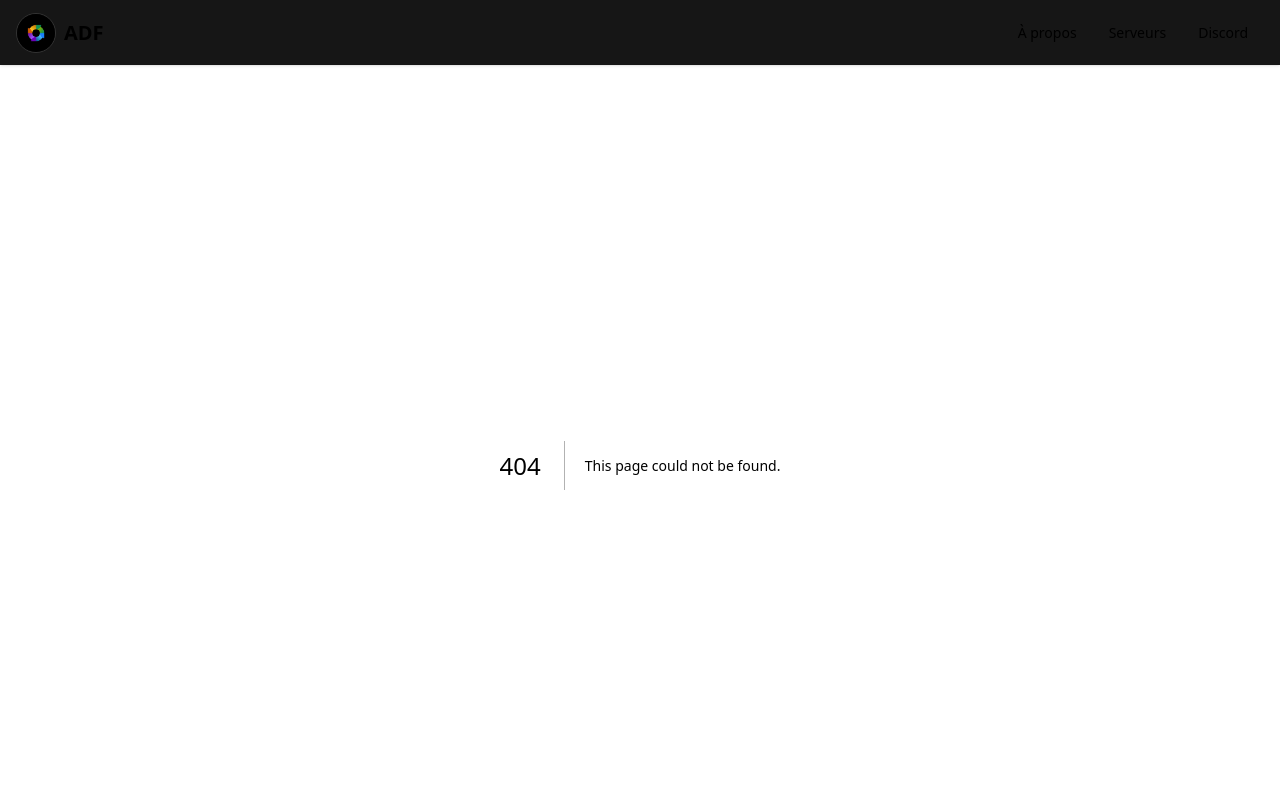
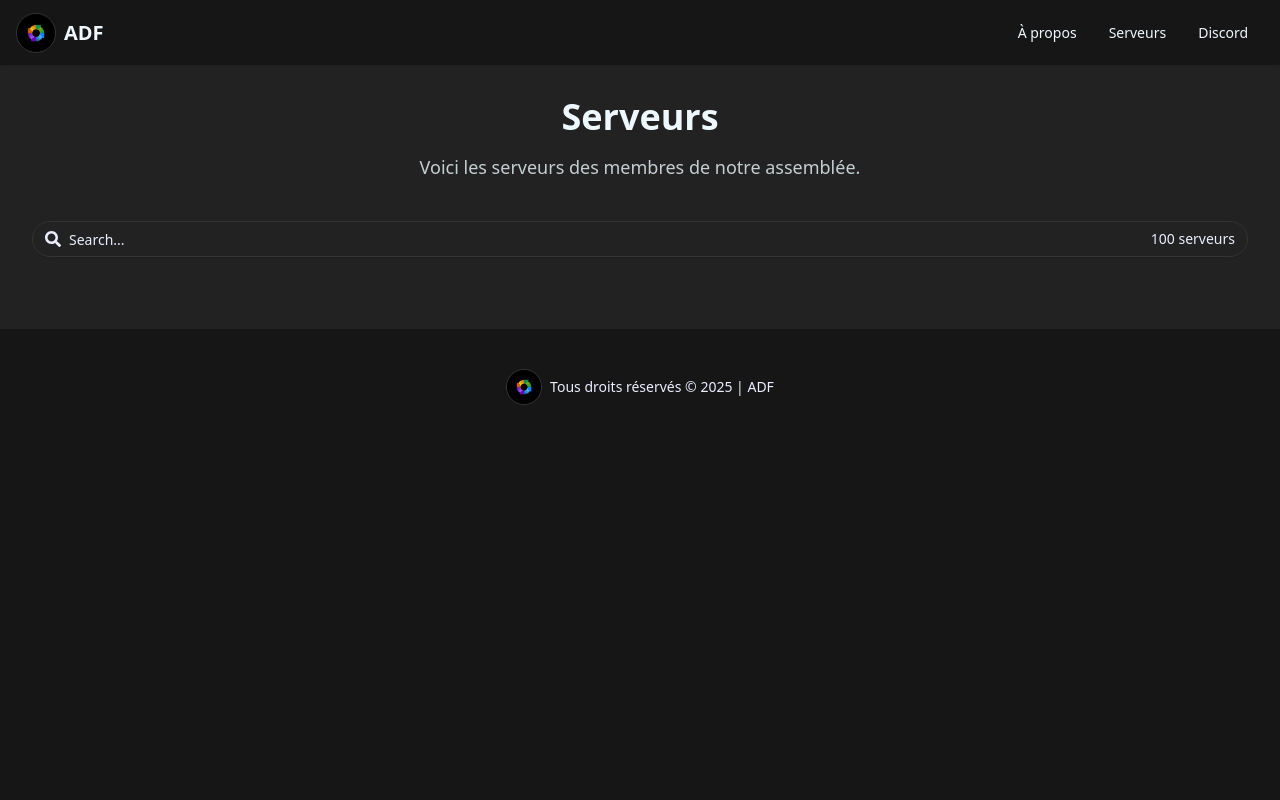
Before and after one commit to hawai1401/adf, a Next.js app: page /serveurs in a window 1280 px wide. Before the commit this address had no page. Shown: the top 800 px of the page. Built offline with nearby package versions, Linux system fonts and the light colour scheme.

Commit message:
Ajout de la page des serveurs

```diff
--- /dev/null
+++ b/app/serveurs/page.tsx
@@ -0,0 +1,30 @@
+import {
+  InputGroup,
+  InputGroupAddon,
+  InputGroupInput,
+  InputGroupText,
+} from "@/components/ui/input-group";
+import { FaSearch } from "react-icons/fa";
+
+export default function Serveurs() {
+  return (
+    <main className="p-8 flex flex-col gap-10 bg-base-200">
+      <div className="flex flex-col gap-4 text-center">
+        <h1 className="text-4xl font-semibold">Serveurs</h1>
+        <p className="text-lg opacity-80">
+          Voici les serveurs des membres de notre assemblée.
+        </p>
+      </div>
+      <InputGroup className="rounded-full">
+        <InputGroupInput placeholder="Search..." />
+        <InputGroupAddon>
+          <FaSearch />
+        </InputGroupAddon>
+        <InputGroupAddon align="inline-end">
+          <InputGroupText>100 serveurs</InputGroupText>
+        </InputGroupAddon>
+      </InputGroup>
+      <div className="flex flex-wrap justify-center gap-4"></div>
+    </main>
+  );
+}
--- /dev/null
+++ b/components/serveurs/Serveur.tsx
@@ -0,0 +1,69 @@
+import { cn } from "@/lib/utils";
+import Image from "next/image";
+
+export default function Serveur({
+  logo,
+  name,
+  member_count,
+  description,
+  badges,
+}: {
+  logo?: string | null | undefined;
+  name: string;
+  member_count: number | string;
+  description: string;
+  badges?:
+    | Array<"Pub" | "Rp" | "Graphisme" | "Communautaire">
+    | null
+    | undefined;
+}) {
+  const badges_class: Record<Uppercase<string>, string> = {
+    PUB: "error",
+    RP: "neutral",
+    GRAPHISME: "primary",
+    COMMUNAUTAIRE: "info",
+  };
+  return (
+    <div className="bg-base-300 p-4 rounded-box flex flex-col w-full sm:w-[calc(100%/2-2%)] lg:w-[calc(100%/3-2%)] gap-4">
+      <div className="flex justify-center items-center gap-4 mb-0.5">
+        {logo ? (
+          <Image
+            src={logo}
+            width={50}
+            height={50}
+            alt="Logo"
+            className="rounded-full border border-accent"
+          />
+        ) : (
+          <div className="w-12.5 h-12.5 rounded-full border border-accent flex items-center justify-center">
+            {name.charAt(0)}
+          </div>
+        )}
+        <div className="flex flex-col">
+          <h4 className="font-semibold">{name}</h4>
+          <p>{member_count} membres</p>
+        </div>
+      </div>
+      <hr className="w-full h-2 border-accent" />
+      <p className="text-justify mb-0.5">{description}</p>
+      {badges && (
+        <>
+          <hr className="w-full h-2 border-accent" />
+          <div className="flex flex-wrap items-center justify-center">
+            {badges.map((b, i) => (
+              <div
+                className={cn(
+                  "badge p-2",
+                  `badge-${badges_class[b.toUpperCase() as Uppercase<string>]}`
+                )}
+                key={i}
+              >
+                {b.toUpperCase()}
+              </div>
+            ))}
+          </div>
+        </>
+      )}
+    </div>
+  );
+}
--- a/components/ui/button.tsx
+++ b/components/ui/button.tsx
@@ -38,8 +38,8 @@ const buttonVariants = cva(
 
 function Button({
   className,
-  variant,
-  size,
+  variant = "default",
+  size = "default",
   asChild = false,
   ...props
 }: React.ComponentProps<"button"> &
@@ -51,6 +51,8 @@ function Button({
   return (
     <Comp
       data-slot="button"
+      data-variant={variant}
+      data-size={size}
       className={cn(buttonVariants({ variant, size, className }))}
       {...props}
     />
--- /dev/null
+++ b/components/ui/input-group.tsx
@@ -0,0 +1,170 @@
+"use client"
+
+import * as React from "react"
+import { cva, type VariantProps } from "class-variance-authority"
+
+import { cn } from "@/lib/utils"
+import { Button } from "@/components/ui/button"
+import { Input } from "@/components/ui/input"
+import { Textarea } from "@/components/ui/textarea"
+
+function InputGroup({ className, ...props }: React.ComponentProps<"div">) {
+  return (
+    <div
+      data-slot="input-group"
+      role="group"
+      className={cn(
+        "group/input-group border-input dark:bg-input/30 relative flex w-full items-center rounded-md border shadow-xs transition-[color,box-shadow] outline-none",
+        "h-9 min-w-0 has-[>textarea]:h-auto",
+
+        // Variants based on alignment.
+        "has-[>[data-align=inline-start]]:[&>input]:pl-2",
+        "has-[>[data-align=inline-end]]:[&>input]:pr-2",
+        "has-[>[data-align=block-start]]:h-auto has-[>[data-align=block-start]]:flex-col has-[>[data-align=block-start]]:[&>input]:pb-3",
+        "has-[>[data-align=block-end]]:h-auto has-[>[data-align=block-end]]:flex-col has-[>[data-align=block-end]]:[&>input]:pt-3",
+
+        // Focus state.
+        "has-[[data-slot=input-group-control]:focus-visible]:border-ring has-[[data-slot=input-group-control]:focus-visible]:ring-ring/50 has-[[data-slot=input-group-control]:focus-visible]:ring-[3px]",
+
+        // Error state.
+        "has-[[data-slot][aria-invalid=true]]:ring-destructive/20 has-[[data-slot][aria-invalid=true]]:border-destructive dark:has-[[data-slot][aria-invalid=true]]:ring-destructive/40",
+
+        className
+      )}
+      {...props}
+    />
+  )
+}
+
+const inputGroupAddonVariants = cva(
+  "text-muted-foreground flex h-auto cursor-text items-center justify-center gap-2 py-1.5 text-sm font-medium select-none [&>svg:not([class*='size-'])]:size-4 [&>kbd]:rounded-[calc(var(--radius)-5px)] group-data-[disabled=true]/input-group:opacity-50",
+  {
+    variants: {
+      align: {
+        "inline-start":
+          "order-first pl-3 has-[>button]:ml-[-0.45rem] has-[>kbd]:ml-[-0.35rem]",
+        "inline-end":
+          "order-last pr-3 has-[>button]:mr-[-0.45rem] has-[>kbd]:mr-[-0.35rem]",
+        "block-start":
+          "order-first w-full justify-start px-3 pt-3 [.border-b]:pb-3 group-has-[>input]/input-group:pt-2.5",
+        "block-end":
+          "order-last w-full justify-start px-3 pb-3 [.border-t]:pt-3 group-has-[>input]/input-group:pb-2.5",
+      },
+    },
+    defaultVariants: {
+      align: "inline-start",
+    },
+  }
+)
+
+function InputGroupAddon({
+  className,
+  align = "inline-start",
+  ...props
+}: React.ComponentProps<"div"> & VariantProps<typeof inputGroupAddonVariants>) {
+  return (
+    <div
+      role="group"
+      data-slot="input-group-addon"
+      data-align={align}
+      className={cn(inputGroupAddonVariants({ align }), className)}
+      onClick={(e) => {
+        if ((e.target as HTMLElement).closest("button")) {
+          return
+        }
+        e.currentTarget.parentElement?.querySelector("input")?.focus()
+      }}
+      {...props}
+    />
+  )
+}
+
+const inputGroupButtonVariants = cva(
+  "text-sm shadow-none flex gap-2 items-center",
+  {
+    variants: {
+      size: {
+        xs: "h-6 gap-1 px-2 rounded-[calc(var(--radius)-5px)] [&>svg:not([class*='size-'])]:size-3.5 has-[>svg]:px-2",
+        sm: "h-8 px-2.5 gap-1.5 rounded-md has-[>svg]:px-2.5",
+        "icon-xs":
+          "size-6 rounded-[calc(var(--radius)-5px)] p-0 has-[>svg]:p-0",
+        "icon-sm": "size-8 p-0 has-[>svg]:p-0",
+      },
+    },
+    defaultVariants: {
+      size: "xs",
+    },
+  }
+)
+
+function InputGroupButton({
+  className,
+  type = "button",
+  variant = "ghost",
+  size = "xs",
+  ...props
+}: Omit<React.ComponentProps<typeof Button>, "size"> &
+  VariantProps<typeof inputGroupButtonVariants>) {
+  return (
+    <Button
+      type={type}
+      data-size={size}
+      variant={variant}
+      className={cn(inputGroupButtonVariants({ size }), className)}
+      {...props}
+    />
+  )
+}
+
+function InputGroupText({ className, ...props }: React.ComponentProps<"span">) {
+  return (
+    <span
+      className={cn(
+        "text-muted-foreground flex items-center gap-2 text-sm [&_svg]:pointer-events-none [&_svg:not([class*='size-'])]:size-4",
+        className
+      )}
+      {...props}
+    />
+  )
+}
+
+function InputGroupInput({
+  className,
+  ...props
+}: React.ComponentProps<"input">) {
+  return (
+    <Input
+      data-slot="input-group-control"
+      className={cn(
+        "flex-1 rounded-none border-0 bg-transparent shadow-none focus-visible:ring-0 dark:bg-transparent",
+        className
+      )}
+      {...props}
+    />
+  )
+}
+
+function InputGroupTextarea({
+  className,
+  ...props
+}: React.ComponentProps<"textarea">) {
+  return (
+    <Textarea
+      data-slot="input-group-control"
+      className={cn(
+        "flex-1 resize-none rounded-none border-0 bg-transparent py-3 shadow-none focus-visible:ring-0 dark:bg-transparent",
+        className
+      )}
+      {...props}
+    />
+  )
+}
+
+export {
+  InputGroup,
+  InputGroupAddon,
+  InputGroupButton,
+  InputGroupText,
+  InputGroupInput,
+  InputGroupTextarea,
+}
--- /dev/null
+++ b/components/ui/input.tsx
@@ -0,0 +1,21 @@
+import * as React from "react"
+
+import { cn } from "@/lib/utils"
+
+function Input({ className, type, ...props }: React.ComponentProps<"input">) {
+  return (
+    <input
+      type={type}
+      data-slot="input"
+      className={cn(
+        "file:text-foreground placeholder:text-muted-foreground selection:bg-primary selection:text-primary-foreground dark:bg-input/30 border-input h-9 w-full min-w-0 rounded-md border bg-transparent px-3 py-1 text-base shadow-xs transition-[color,box-shadow] outline-none file:inline-flex file:h-7 file:border-0 file:bg-transparent file:text-sm file:font-medium disabled:pointer-events-none disabled:cursor-not-allowed disabled:opacity-50 md:text-sm",
+        "focus-visible:border-ring focus-visible:ring-ring/50 focus-visible:ring-[3px]",
+        "aria-invalid:ring-destructive/20 dark:aria-invalid:ring-destructive/40 aria-invalid:border-destructive",
+        className
+      )}
+      {...props}
+    />
+  )
+}
+
+export { Input }
--- /dev/null
+++ b/components/ui/textarea.tsx
@@ -0,0 +1,18 @@
+import * as React from "react"
+
+import { cn } from "@/lib/utils"
+
+function Textarea({ className, ...props }: React.ComponentProps<"textarea">) {
+  return (
+    <textarea
+      data-slot="textarea"
+      className={cn(
+        "border-input placeholder:text-muted-foreground focus-visible:border-ring focus-visible:ring-ring/50 aria-invalid:ring-destructive/20 dark:aria-invalid:ring-destructive/40 aria-invalid:border-destructive dark:bg-input/30 flex field-sizing-content min-h-16 w-full rounded-md border bg-transparent px-3 py-2 text-base shadow-xs transition-[color,box-shadow] outline-none focus-visible:ring-[3px] disabled:cursor-not-allowed disabled:opacity-50 md:text-sm",
+        className
+      )}
+      {...props}
+    />
+  )
+}
+
+export { Textarea }
```
